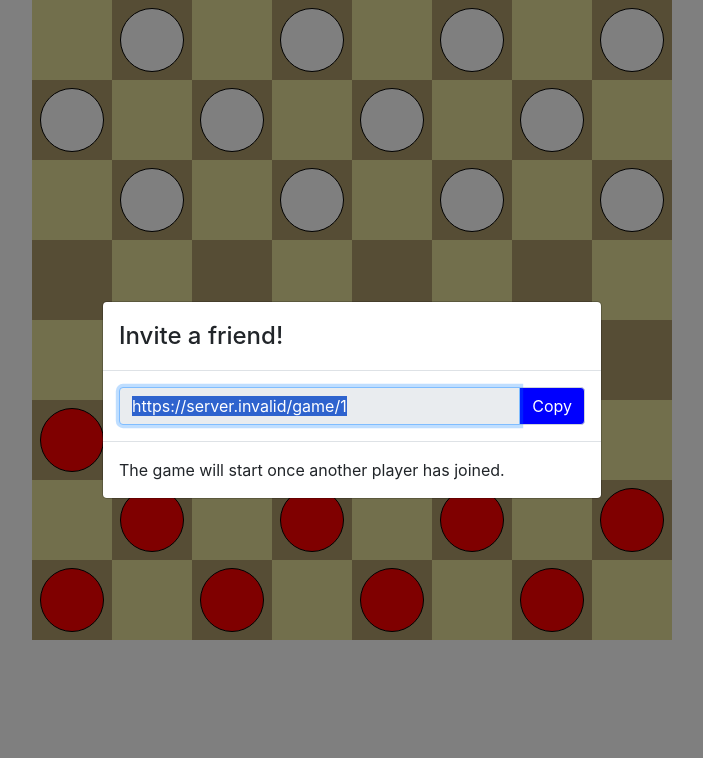
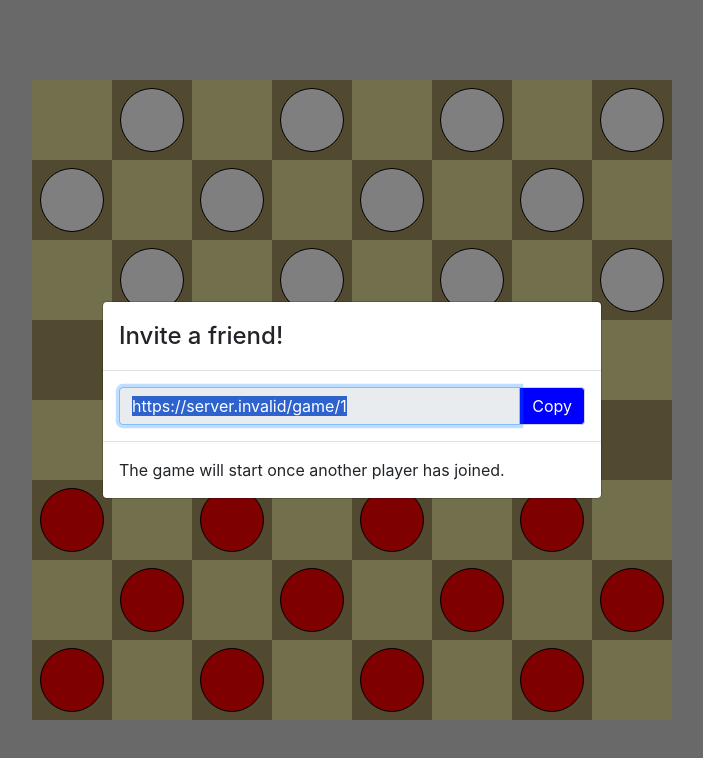
Before and after one commit to camgraff/checkers, a React (Create React App) app in the folder client/: page /game/1 in a window 1280 px wide. Shown: the top 758 px of the page, without its empty margins (288-991 px from the left). Built offline with nearby package versions, Linux system fonts and the light colour scheme; no server answers.

Commit message:
Centered board

```diff
--- a/client/src/components/Board/Board.jsx
+++ b/client/src/components/Board/Board.jsx
@@ -19,7 +19,6 @@ import './Board.scss';
 // Add error handling for if a user joins a game that is full
 // Add dragging for pieces
 // Make API secure
-// Add initial loading state while waiting for other player to connect
 
 export default class Board extends React.Component {
     static get propTypes() {
--- a/client/src/components/Board/Board.scss
+++ b/client/src/components/Board/Board.scss
@@ -1,4 +1,6 @@
 .board {
+    height: 100%;
+    background-color: lightgray;
     display: flex;
     flex-direction: column;
     justify-content: center;
```
